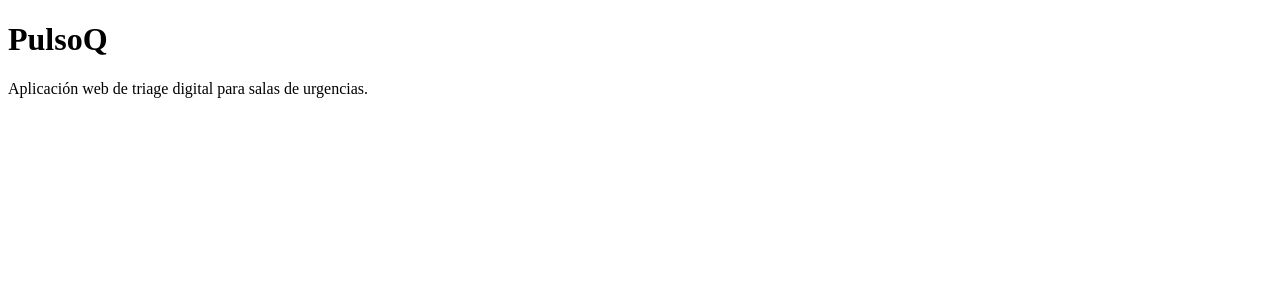
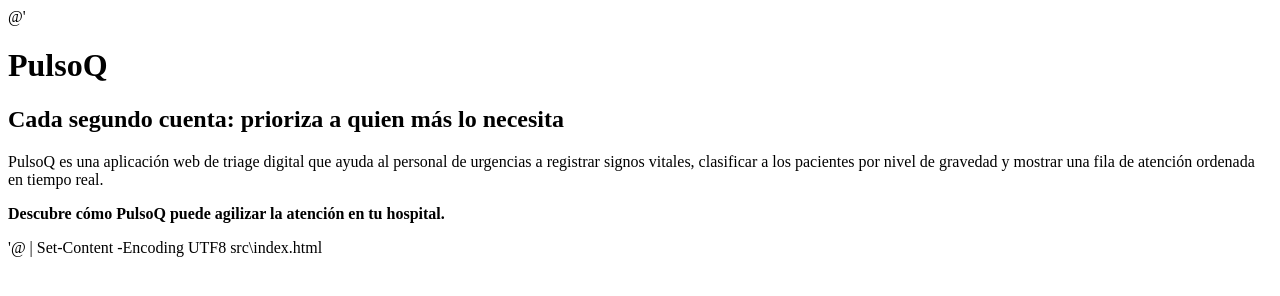
Before and after one commit to Leilany-MezaQ/PulsoQ, a plain HTML site: page src/index.html in a window 1280 px wide. Drawn offline with Linux system fonts and the light colour scheme.

Commit message:
Agregar presentacion del proyecto

```diff
--- a/src/index.html
+++ b/src/index.html
@@ -1,3 +1,4 @@
+@'
 <!DOCTYPE html>
 <html lang="es">
 <head>
@@ -6,7 +7,21 @@
   <title>PulsoQ</title>
 </head>
 <body>
-  <h1>PulsoQ</h1>
-  <p>Aplicación web de triage digital para salas de urgencias.</p>
+  <header>
+    <h1>PulsoQ</h1>
+    <h2>Cada segundo cuenta: prioriza a quien más lo necesita</h2>
+  </header>
+
+  <main>
+    <section>
+      <p>
+        PulsoQ es una aplicación web de triage digital que ayuda al personal de urgencias
+        a registrar signos vitales, clasificar a los pacientes por nivel de gravedad
+        y mostrar una fila de atención ordenada en tiempo real.
+      </p>
+      <p><strong>Descubre cómo PulsoQ puede agilizar la atención en tu hospital.</strong></p>
+    </section>
+  </main>
 </body>
 </html>
+'@ | Set-Content -Encoding UTF8 src\index.html
```
